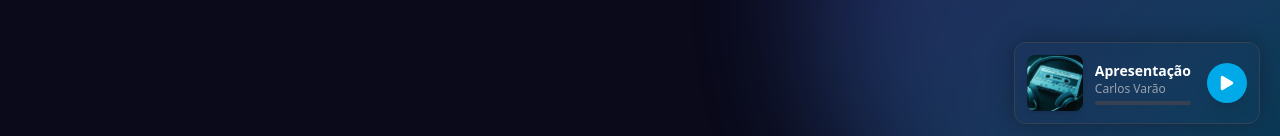
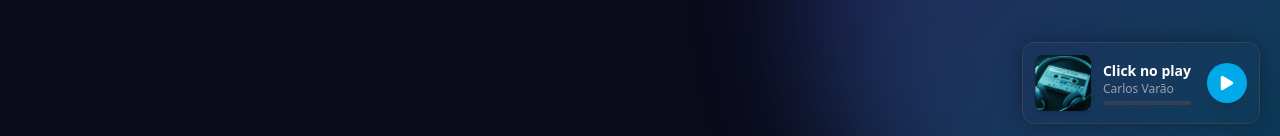
Before and after one commit to CarlosVarao/new_portfolio, a React (Vite) app: page / in a window 1280 px wide. Shown: the part 656-792 px from the top of the page. Built offline with nearby package versions, Linux system fonts and the light colour scheme.

Commit message:
add nova nomeclatura

```diff
--- a/src/components/MusicPlayer.tsx
+++ b/src/components/MusicPlayer.tsx
@@ -3,7 +3,7 @@ import { IoPlay } from "react-icons/io5";
 import { FaPause } from "react-icons/fa6";
 
 const MOCK_TRACK = {
-  title: "Apresentação",
+  title: "Click no play",
   artist: "Carlos Varão",
   albumArtUrl: "capa_album.jpg",
   audioUrl: "lofi.mp3",
@@ -79,7 +79,7 @@ export default function MusicPlayer() {
             <p className="text-sm font-bold text-white truncate">
               {currentTrack.title}
             </p>
-            <p className="text-xs text-gray-400 truncate">
+            <p className="text-xs text-gray-400 truncate text-wrap">
               {currentTrack.artist}
             </p>
 
```
